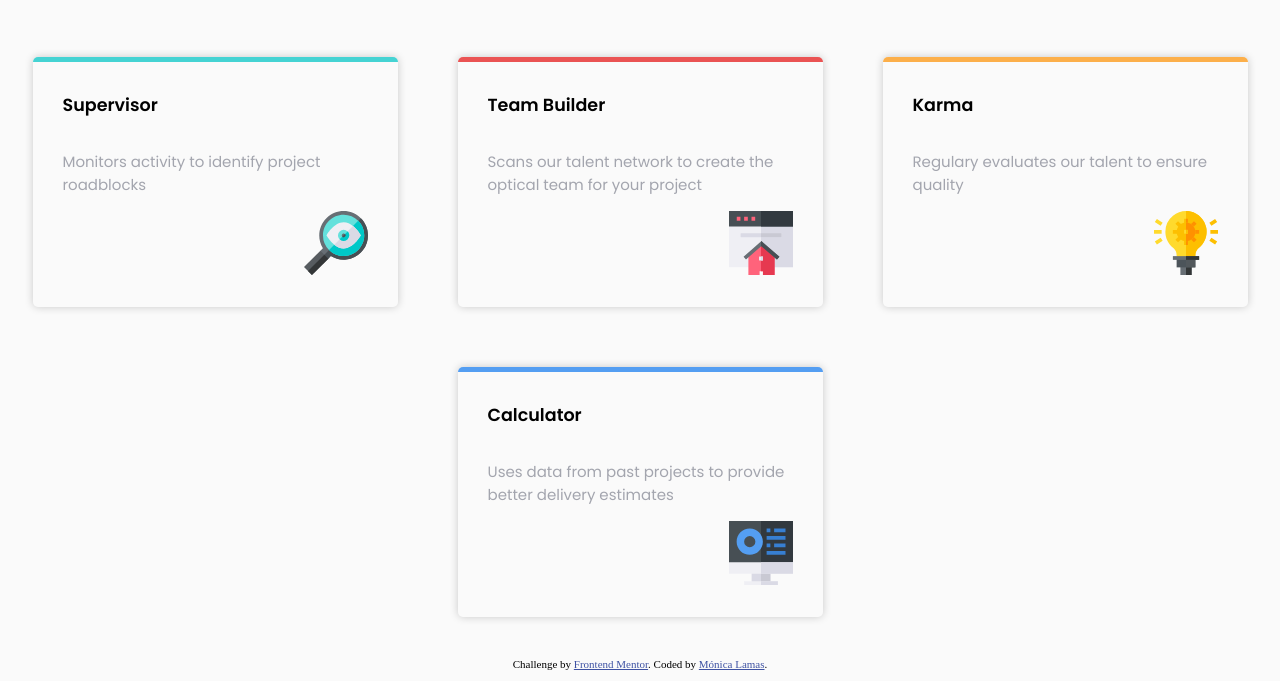
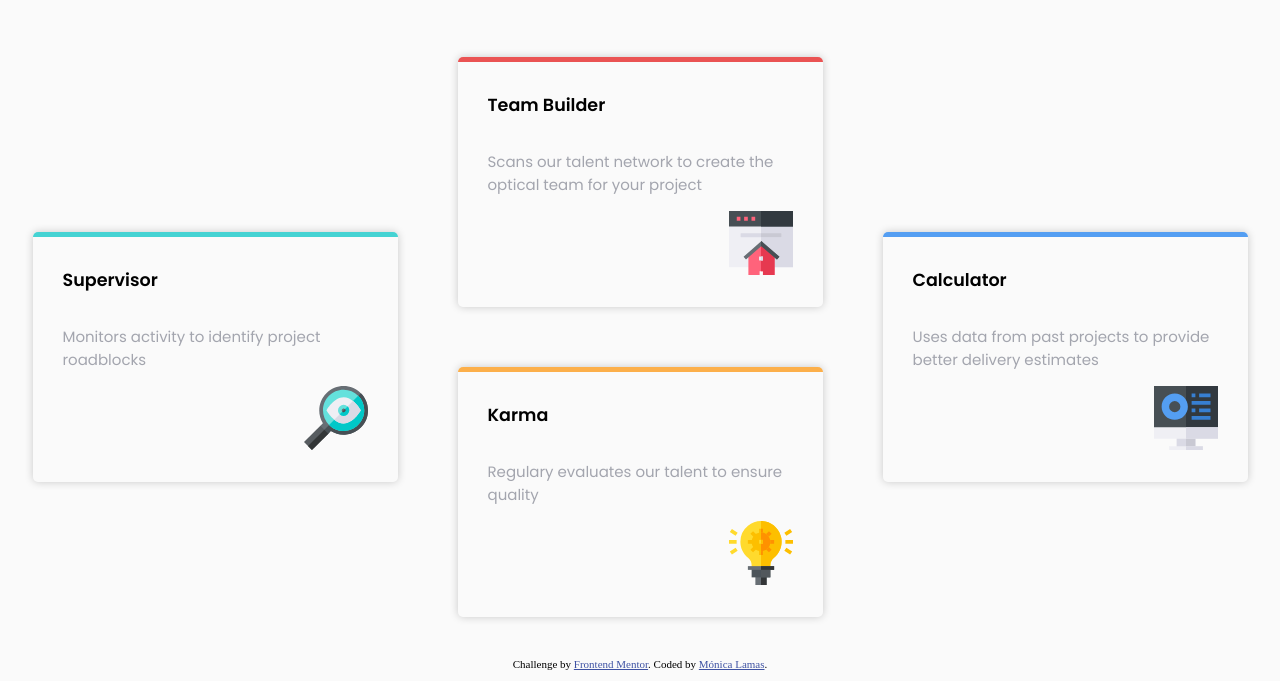
Before and after one commit to monipeny/Four-cards, a plain HTML site: page index.html in a window 1280 px wide. Shown: the part 260-941 px from the top of the page. Drawn offline with Linux system fonts and the light colour scheme.

Commit message:
ultimate version style.css with flexbox

```diff
--- a/styles/style.css
+++ b/styles/style.css
@@ -123,4 +123,16 @@ section h3 {
         align-items: center;
         align-content: space-around;
     }
+    .karma{
+        order:1;
+    }
+
+
+    .supervisor {
+        transform: translate(0, 70%);
+    }
+
+    .calculator {
+        transform: translate(0, 70%);
+    }
 }
```
